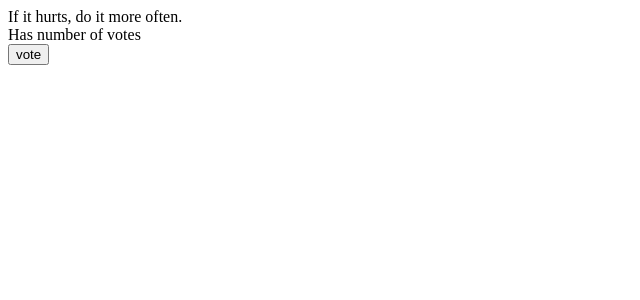
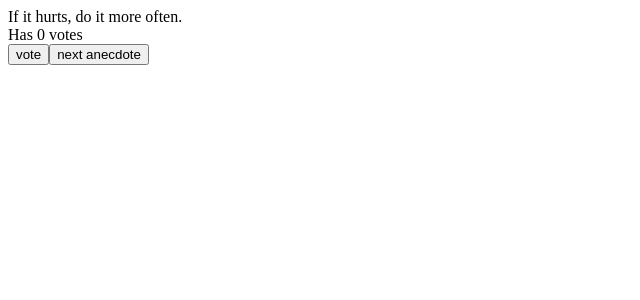
Before and after one commit to Barnab1/Full-Stack-Open, a React (Vite) app in the folder part1/: page / in a window 1280 px wide. Shown: the top 300 px of the page, without its empty margins (0-640 px from the left). Built offline with nearby package versions, Linux system fonts and the light colour scheme.

Commit message:
Did the exercice 1.13 of part1

```diff
--- a/part1/src/App.jsx
+++ b/part1/src/App.jsx
@@ -16,22 +16,28 @@ const App = () => {
   ];
 
   const [selected, setSelected] = useState(0);
-  const [vote, setUserVote] = useState([0,0,0,0,0,0,0,0]);
+  const [vote, setUserVote] = useState(new Array(8).fill(0));
 
   console.log(vote)
   /**
    * Select a random number based on array length
    */
   const randomSelecter = (array)=> Math.floor(Math.random() * array.length );
+
   const handleVotes = (anecdoteIndex)=>{
+
+    let copy = [...vote];
+    copy[anecdoteIndex] += 1;
+    setUserVote(copy);
 
   }
 
   return (
     <div>
       {anecdotes[selected]}
-      <div>Has number of votes</div>
-      <Button onClick={()=> console.log('fine')} text="vote"/>
+      <div>Has {vote[selected]} votes</div>
+      <Button onClick={()=>handleVotes(selected)} text="vote"/>
+      <Button onClick={()=> setSelected(randomSelecter(anecdotes))} text="next anecdote"/>
     </div>
   )
 }
```
